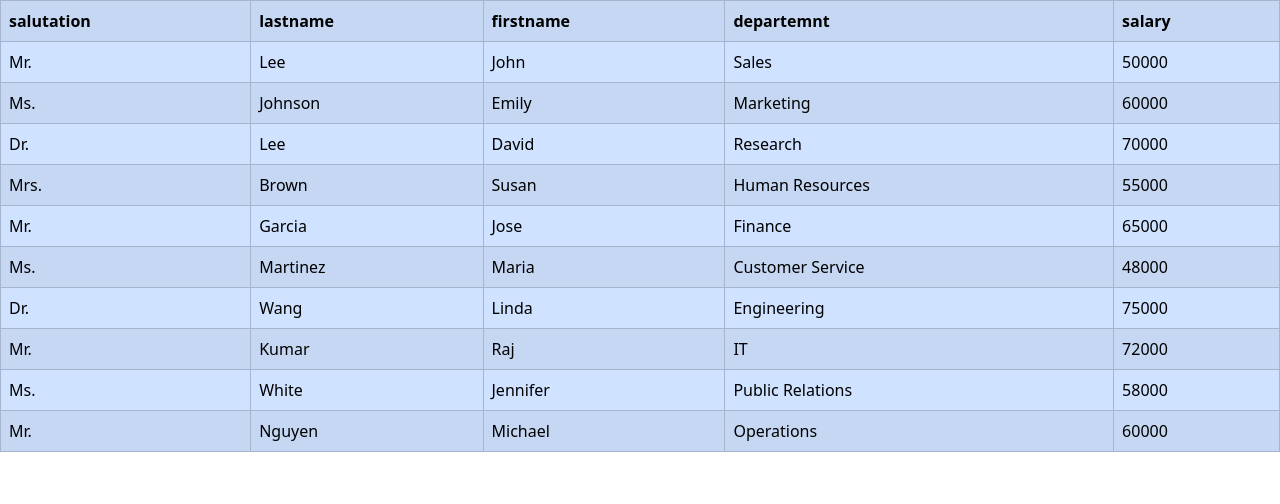
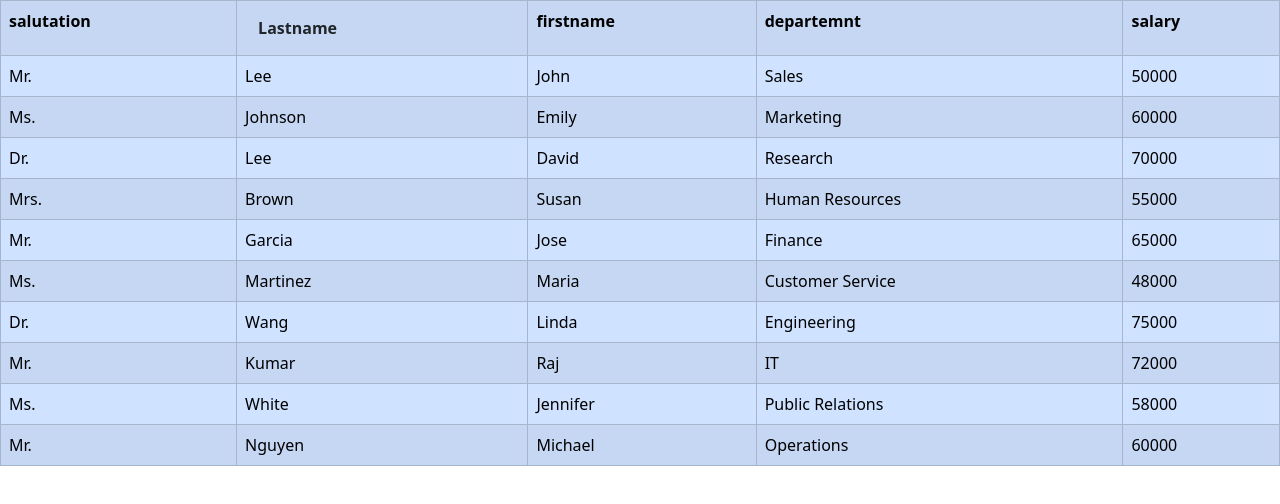
Before and after one commit to abSimone/ts1103, a website: page index.html in a window 1280 px wide. Drawn offline with nearby package versions, Linux system fonts and the light colour scheme.

Commit message:
messagiio

```diff
--- a/index.html
+++ b/index.html
@@ -12,10 +12,10 @@
 
 <body>
     <section>
-        <table id="tab" class="table table-primary table-bordered table-striped">
-            <tr>
+        <table class="table table-primary table-bordered table-striped">
+            <tr id="tab">
                 <th> salutation </th>
-                <th> lastname </th>
+                <th> <button type="button" id="lastname"  class="btn btn-black"><strong>Lastname</strong></button</th>
                 <th> firstname </th>
                 <th> departemnt </th>
                 <th> salary </th>
--- a/main.js
+++ b/main.js
@@ -72,30 +72,34 @@ const employees = [
     }
 ];
 function generateTable() {
-    var section = document.querySelector("tr:last-child");
+    var section = document.querySelector("#tab");
     for (let i = 0; i < employees.length; i++) {
-        section.insertAdjacentHTML("afterend", `<tr></tr>`);
+        section.insertAdjacentHTML("afterend", `<tr class="generate"></tr>`);
         section = document.querySelector("tr:last-child");
         for (let key in employees[i]) {
             section.insertAdjacentHTML("beforeend", `<td> ${employees[i][key]} </td>`);
-            console.log("ciao");
         }
     }
 }
 generateTable();
+function compareByLastName(a, b) {
+    const lastNameA = a.lastname.toUpperCase();
+    const lastNameB = b.lastname.toUpperCase();
+    if (lastNameA < lastNameB) {
+        return -1;
+    }
+    if (lastNameA > lastNameB) {
+        return 1;
+    }
+    return 0;
+}
 var tab = document.querySelector("#tab");
 function orderByLastname() {
-    tab.innerHTML = `<table id= "tab" class="table table-primary table-bordered table-striped">
-                                        <tr>
-                            <th> salutation </th>
-                            <th> lastname </th>
-                            <th> firstname </th>
-                            <th> departemnt </th>
-                            <th> salary </th>
-        </tr>
-    </table>
-    `;
-    employees.sort;
+    const elementoDaRimuovere = document.querySelectorAll("generate");
+    elementiDaRimuovere.forEach((elemento) => {
+        elemento.remove();
+    });
+    employees.sort(compareByLastName);
     var section = document.querySelector("tr:last-child");
     for (let i = 0; i < employees.length; i++) {
         section.insertAdjacentHTML("afterend", `<tr></tr>`);
@@ -105,4 +109,6 @@ function orderByLastname() {
         }
     }
 }
-orderByLastname();
+const button = document.querySelector('#lastname');
+button.addEventListener('click', orderByLastname);
+// orderByLastname();
```
Also changed, not shown: main.ts (+24 -15 lines).
